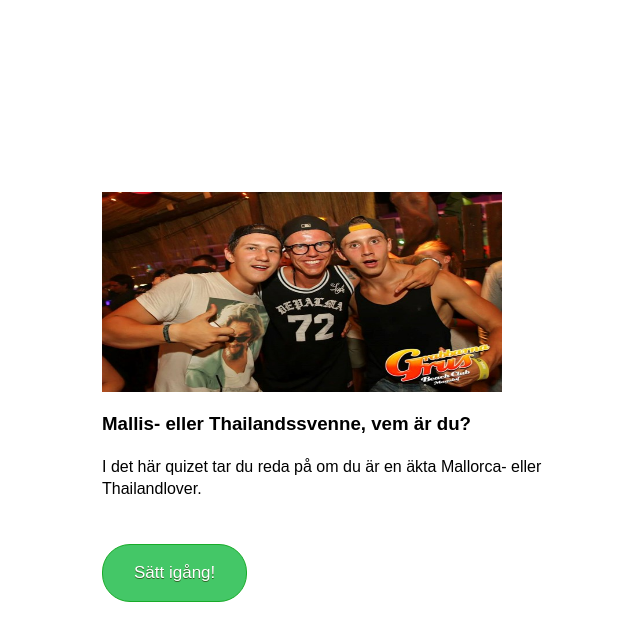
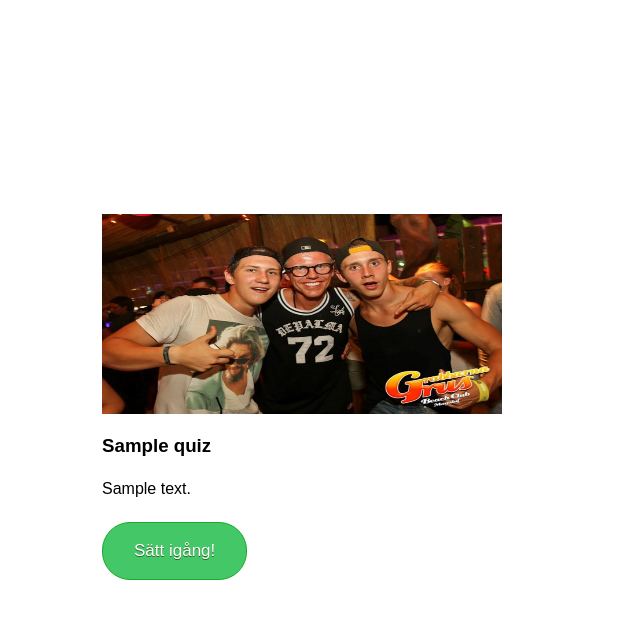
Before and after one commit to swiaiucs/quizsite, a Django app: template quiz/templates/quiz/quiz.html in a window 1280 px wide. Shown: the top 641 px of the page, without its empty margins (288-928 px from the left). Run offline with Django 3.2, Linux system fonts and the light colour scheme; the template is opened without the code that fills it: most values are stand-ins (such as "Sample title", 1, 10 or a date in 2020); some libraries are stand-ins or nearby versions.

Commit message:
{{ quiz.name }}

```diff
--- a/quiz/templates/quiz/quiz.html
+++ b/quiz/templates/quiz/quiz.html
@@ -19,11 +19,12 @@
 
 			<img src="/static/grabbarna.jpg" height="200" width="400">
 
-
-				<h3>Mallis- eller Thailandssvenne, vem är du?</h3>
+				<h3>{{ quiz.name }}</h3>
+				<p>{{ quiz.description }}</p>
+				<!-- <h3>Mallis- eller Thailandssvenne, vem är du?</h3>
 <p>
 	I det här quizet tar du reda på om du är en äkta Mallorca- eller Thailandlover.
-	<p>
+	<p> -->
 
 <p>
 <a href="question.html" class="MyButton">Sätt igång!</a>
```
